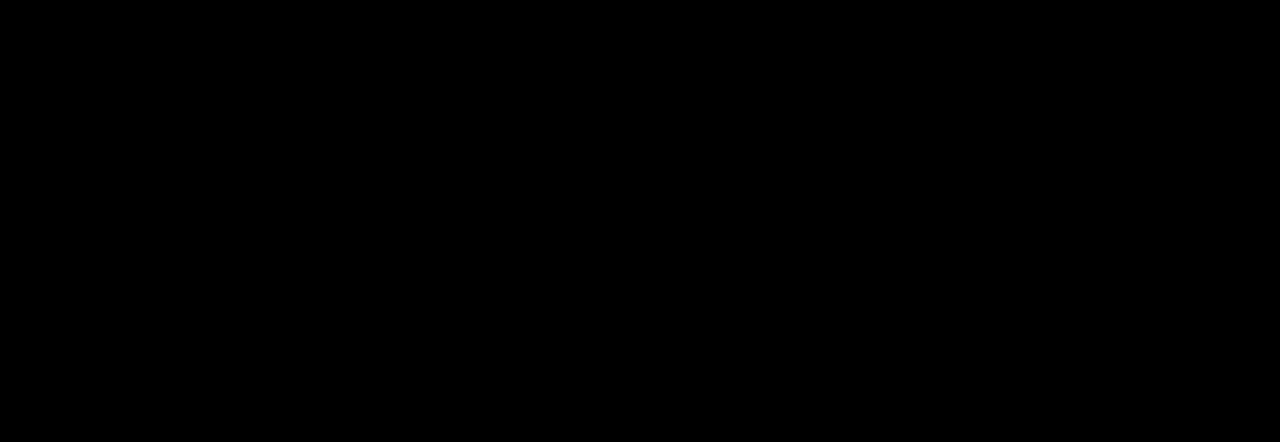
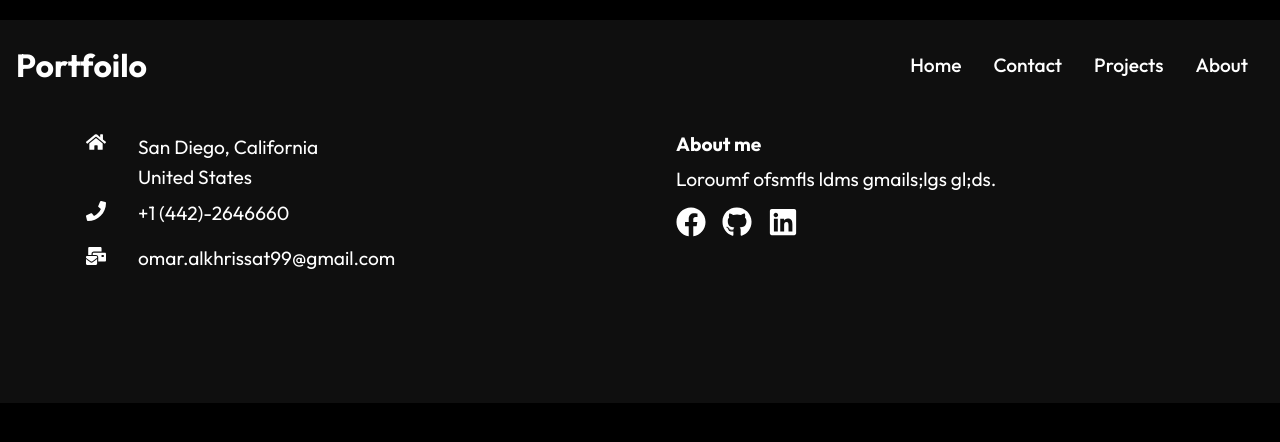
Before and after one commit to omarkhris/portfolio, a React (Create React App) app: page /about in a window 1280 px wide. Shown: the top 442 px of the page. Built offline with nearby package versions, Linux system fonts and the light colour scheme.

Commit message:
structure of portfolio is set

```diff
--- a/src/routes/About.js
+++ b/src/routes/About.js
@@ -1,8 +1,13 @@
 import React from 'react'
+import Footer from '../components/Footer'
+import Navbar from '../components/Navbar'
 
 const About = () => {
   return (
-    <div>About</div>
+    <div>About
+      <Navbar />
+      <Footer />
+    </div>
   )
 }
 
--- a/src/routes/Contact.js
+++ b/src/routes/Contact.js
@@ -1,8 +1,13 @@
 import React from 'react'
+import Navbar from '../components/Navbar'
+import Footer from '../components/Footer'
 
 const Contact = () => {
   return (
-    <div>Contact</div>
+    <div>
+      <Navbar />
+      <Footer />
+    </div>
   )
 }
 
--- a/src/routes/Project.js
+++ b/src/routes/Project.js
@@ -1,8 +1,16 @@
 import React from 'react'
+import Footer from '../components/Footer'
+import Navbar from '../components/Navbar'
 
 const Project = () => {
   return (
-    <div>Project</div>
+    <div>Project
+
+        <Navbar />
+        <Footer />
+    </div>
+
+
   )
 }
 
```
